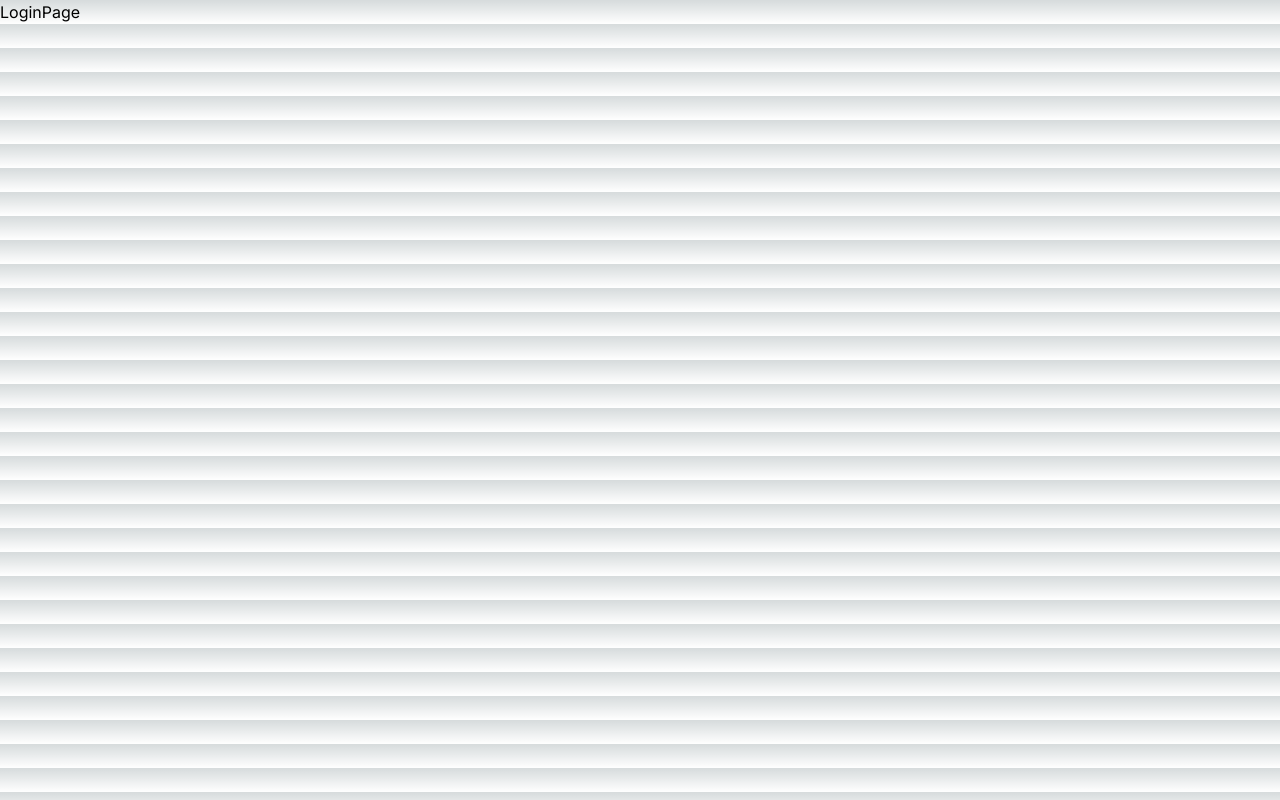
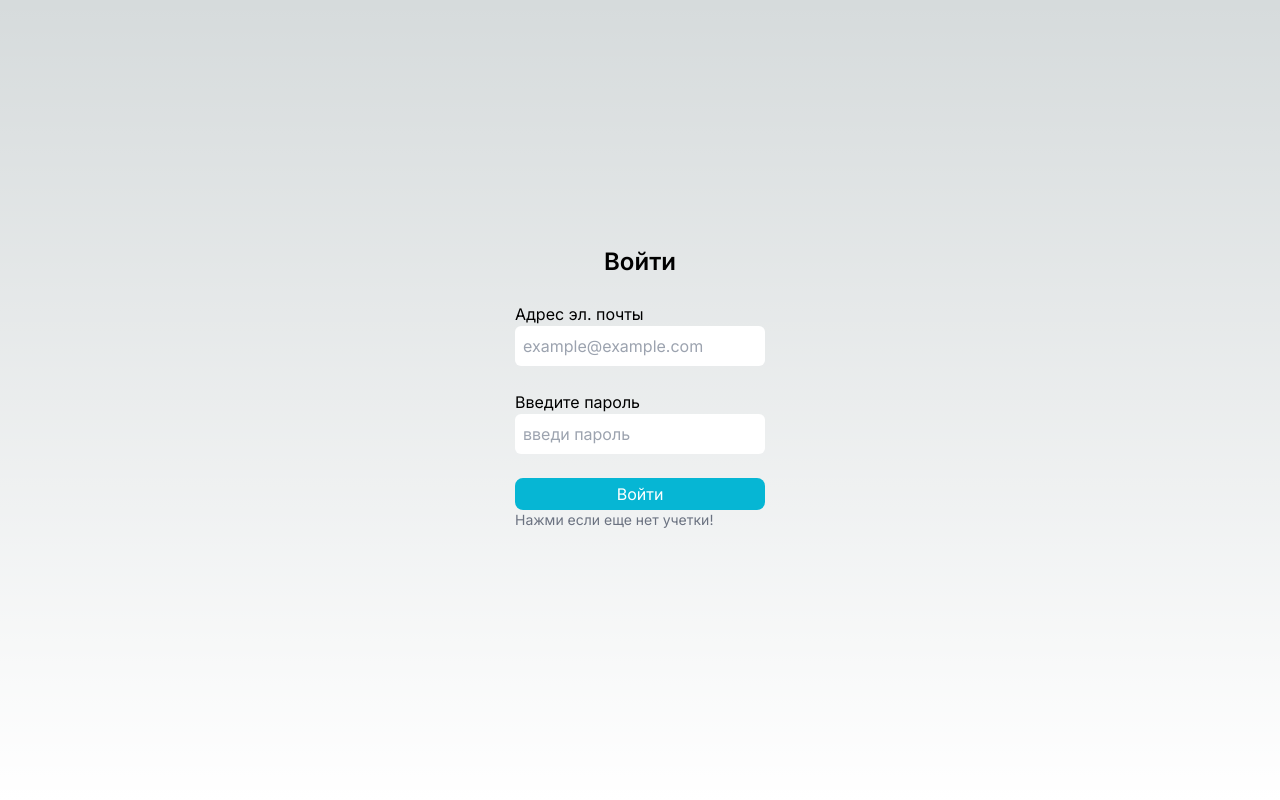
Before and after one commit to MikeSaburov/Nextjs_Full_stack_course, a Next.js app: page /login in a window 1280 px wide. Built offline with nearby package versions, Linux system fonts and the light colour scheme.

Commit message:
сверстать страницу входа

```diff
--- a/src/app/login/page.tsx
+++ b/src/app/login/page.tsx
@@ -1,3 +1,71 @@
+'use client';
+
+import Link from 'next/link';
+import { useState } from 'react';
+import { useRouter } from 'next/navigation';
+import axios from 'axios';
+
 export default function LoginPage() {
-  return <div>LoginPage</div>;
+  const [user, setUser] = useState({
+    email: '',
+    username: '',
+    password: '',
+  });
+
+  const onLogin = async () => {};
+
+  return (
+    <div className="flex flex-col items-center justify-center min-h-screen py-2 ">
+      <h1 className="font-semibold text-2xl">Войти</h1>
+      <div className="flex flex-col">
+        {/* <br />
+        <label htmlFor="username">Имя пользователя</label>
+        <input
+          className="p-2 rounded-md"
+          type="text"
+          name="username"
+          value={user.username}
+          onChange={(e) => setUser({ ...user, username: e.target.value })}
+          placeholder="введите имя пользователя"
+        /> */}
+
+        <br />
+        <label htmlFor=" email">Адрес эл. почты</label>
+        <input
+          className="p-2 rounded-md"
+          type="email"
+          name=" email"
+          value={user.email}
+          onChange={(e) => setUser({ ...user, email: e.target.value })}
+          placeholder="example@example.com"
+        />
+
+        <br />
+        <label htmlFor="password">Введите пароль</label>
+        <input
+          className="p-2 rounded-md"
+          type="password"
+          name="password"
+          value={user.password}
+          onChange={(e) => setUser({ ...user, password: e.target.value })}
+          placeholder="введи пароль"
+        />
+        <br />
+        <button
+          type="button"
+          onClick={onLogin}
+          className="py-1  bg-cyan-500 hover:bg-cyan-600 rounded-lg text-white"
+        >
+          Войти
+        </button>
+        <Link
+          href={'/signup'}
+          className="text-sm text-gray-500 hover:text-gray-800"
+        >
+          Нажми если еще нет учетки!
+        </Link>
+        <br />
+      </div>
+    </div>
+  );
 }
--- a/src/app/signup/page.tsx
+++ b/src/app/signup/page.tsx
@@ -62,7 +62,7 @@ export default function SignupPage() {
           href={'/login'}
           className="text-sm text-gray-500 hover:text-gray-800"
         >
-          Нажми если уже есть учетка?
+          Нажми если уже есть учетка!
         </Link>
         <br />
       </div>
```
